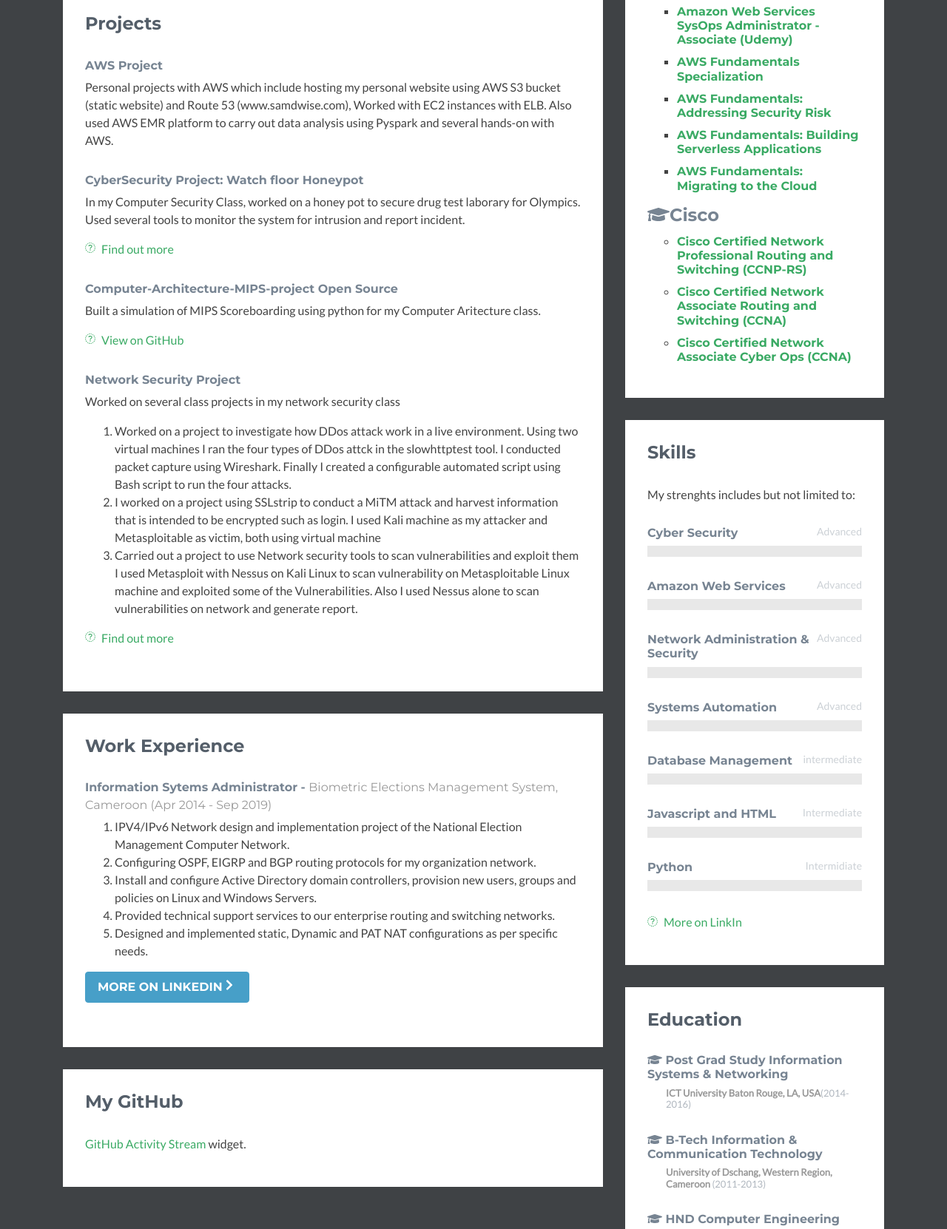
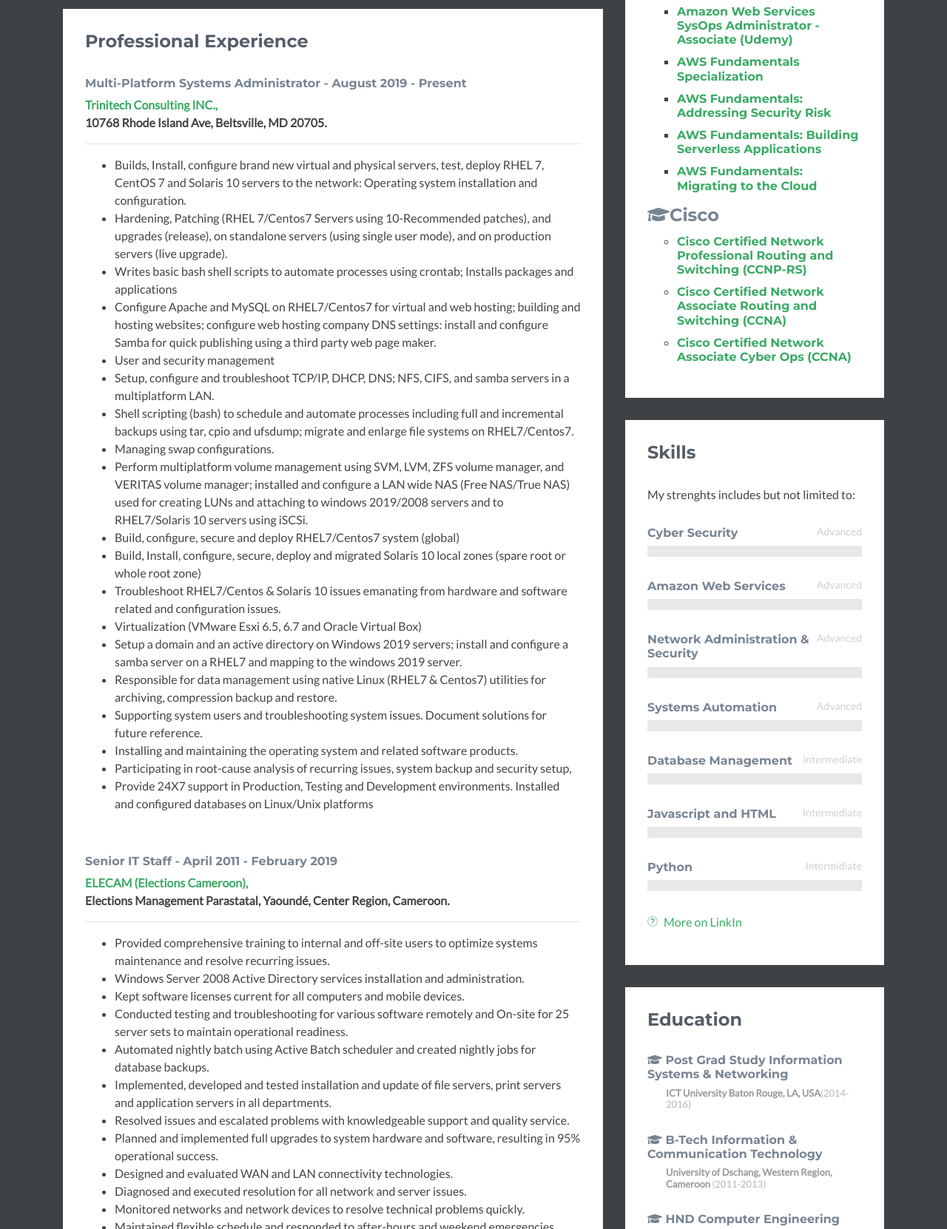
Before and after one commit to vincenario/resume2, a plain HTML site: page index.html in a window 1280 px wide. Shown: the part 723-2385 px from the top of the page at 74% size. Drawn offline with nearby package versions, Linux system fonts and the light colour scheme; no server answers; a script that the page names is missing; some icons are missing.

Commit message:
Modified index.hmtl to update Professional Summary & Experience

```diff
--- a/index.html
+++ b/index.html
@@ -39,7 +39,7 @@
                 <h1 class="name">Vincent Tembu</h1>
                 <h2 class="desc">IT Professional @ MD, USA </h2>
                 <ul class="social list-inline">
-                    <li class="list-inline-item"><a href="http://www.linkedin.com/in/bindavincent"><i class="fab fa-linkedin-in"></i></a></li>
+                    <li class="list-inline-item"><a href="http://www.linkedin.com/in/vincenario"><i class="fab fa-linkedin-in"></i></a></li>
                     <li class="list-inline-item"><a href="https://github.com/vincenario"><i class="fab fa-github-alt"></i></a></li>
                 </ul>
             </div><!--//profile-->
@@ -52,63 +52,74 @@
             <div class="primary col-lg-8 col-12">
                 <section class="about section">
                     <div class="section-inner">
-                        <h2 class="heading">About Me</h2>
+                        <h2 class="heading">Professional Summary</h2>
                         <div class="content">
-                            <p>I am Vincent B. Tembu, A goal-oriented and 5+ years experienced IT Professional with the drive and determination required to Design, implement and maintain enterprise IT network systems on premise and in the Cloud. A team player and problem solver with tested resolve, passion and creativity in addressing issues related to AWS Cloud Solutions, the Building of IT network infrastructures and migrations at the enterprise level. Proficient in network architecture protocols, Linux/Windows server maintenance and data communications. A bound full of exposure and experience on IPv4/IPv6 networks, Layer 2 and Layer 3 Switching, VLAN Management and Quality of Service (QoS). Hands on experience on Cisco’s IOS, TCP/IP and Spanning-tree Protocols, Voice VLAN configuration, CDP, VTP and Switch Port security. .</p>
+                             <ul>
+                            <li>LINUX/Unix/Windows Systems Administrator with  5+ years of experience in a multiplatform Linux, Unix and Windows environments with hands-on experience in the administration and management of  Red Hat Enterprise Linux, Centos 7, Solaris 10, Windows Server 2008, 2019 and Windows 7, 10, 11 client Operating systems.</li>
+                            <li>Dynamic, collaborative, great team player, detail oriented, multitasking abilities, excellent verbal and written communication skills; ability to work within strict deadlines and with a wide spectrum of people; Project Leader experience.</li>
+                            <li>Solid background in systems and software installation, user and group administration, role based access control, file transfer and sharing; competent in file systems, volume and storage management, patch management amongst others.</li>
+                        </ul>
 
                         </div><!--//content-->
                     </div><!--//section-inner-->
                 </section><!--//section-->
 
-
-                <section class="projects section">
-                    <div class="section-inner">
-                        <h2 class="heading">Projects</h2>
-                        <div class="content">
-
-                                    <div class="item">
-                                            <h3 class="title">AWS Project</h3>
-                                                    <p class="summary">Personal projects with AWS which include hosting my personal website using AWS S3 bucket (static website) and Route 53 (www.samdwise.com), Worked with EC2 instances with ELB.  Also used AWS EMR platform to carry out data analysis using Pyspark and several hands-on with AWS.</p>
-                                            </div><!--//item-->
-                                    <div class="item">
-
-                            <div class="item">
-                                <h3 class="title"><a href="#">CyberSecurity Project: Watch floor Honeypot</a></h3>
-                                <p class="summary">In my Computer Security Class, worked on a honey pot to secure drug test laborary for Olympics. Used several tools to monitor the system for intrusion and report incident.</p>
-                                <p><a class="more-link" href="" target="_blank"><i class="fa fa-external-link"></i> Find out more</a></p>
-                            </div><!--//item-->
-                            <div class="item">
-                                <h3 class="title"><a href="#">Computer-Architecture-MIPS-project</a> <span class="label label-theme">Open Source</span></h3>
-                                <p class="summary">Built a simulation of MIPS Scoreboarding using python for my Computer Aritecture class.</p>
-                                <p><a class="more-link" href="" target="_blank"><i class="fa fa-external-link"></i> View on GitHub</a></p>
-                            </div><!--//item-->
-                            <div class="item">
-                                <h3 class="title"><a href="#">Network Security Project</a></h3>
-                                <p class="summary">Worked on several class projects in my network security class</p>
-								<ol>
-								  <li>Worked on a project to investigate how DDos attack work in a live environment. Using two virtual machines I ran the four types of DDos attck in the slowhttptest tool. I conducted packet capture using Wireshark. Finally I created a configurable automated script using Bash script to run the four attacks.</li>
-								  <li>I worked on a project using SSLstrip to conduct a MiTM attack and harvest information that is intended to be encrypted such as login. I used Kali machine as my attacker and Metasploitable as victim, both using virtual machine</li>
-								  <li>Carried out a project to use Network security tools to scan vulnerabilities and exploit them I used Metasploit with Nessus on Kali Linux to scan vulnerability on Metasploitable Linux machine and exploited some of the Vulnerabilities. Also I used Nessus alone to scan vulnerabilities on network and generate report.</li>
-								</ol>
-                                <p><a class="more-link" href="" target="_blank"><i class="fa fa-external-link"></i> Find out more</a></p>
-                            </div><!--//item-->
-
-                        </div><!--//content-->
-                    </div><!--//section-inner-->
-                </section><!--//section-->
                 <section class="experience section">
                     <div class="section-inner">
-                        <h2 class="heading">Work Experience</h2>
+                        <h2 class="heading">Professional Experience</h2>
                         <div class="content">
                                 <div class="item">
-                                        <h3 class="title">Information Sytems Administrator - <span class="place"><a href="http://elecam.cm/">Biometric Elections Management System, Cameroon </a></span> <span class="year">(Apr 2014 - Sep 2019)</span></h3>
-                                        <ol>
-                                                <li>IPV4/IPv6 Network design and implementation project of the National Election Management Computer Network.</li>
-                                                <li>Configuring OSPF, EIGRP and BGP routing protocols for my organization network.</li>
-                                                <li>Install and configure Active Directory domain controllers, provision new users, groups and policies on Linux and Windows Servers.</li>
-                                                <li>Provided technical support services to our enterprise routing and switching networks.</li>
-                                                <li>Designed and implemented static, Dynamic and PAT NAT configurations as per specific needs.</li>
-                                              </ol>
+                                    <h3 class="title">Multi-Platform Systems Administrator  - August 2019 - Present</h3> <span class="place"><b><a href="http://www.trinitechconsulting.com/">Trinitech Consulting INC.,</a></b></span>
+                                    <br><b>10768 Rhode Island Ave, Beltsville, MD 20705.</b>
+                                    <hr>
+                                         <p>
+                                <ul>
+                                    <li>Builds, Install, configure brand new virtual and physical servers, test, deploy RHEL 7, CentOS 7 and Solaris 10 servers to the network: Operating system installation and configuration.</li>
+                                    <li>Hardening, Patching (RHEL 7/Centos7 Servers using 10-Recommended patches), and upgrades (release), on standalone servers (using single user mode), and on production servers (live upgrade).</li>
+                                    <li>Writes basic bash shell scripts to automate processes using crontab; Installs packages and applications</li>
+                                    <li>Configure Apache and MySQL on RHEL7/Centos7 for virtual and web hosting; building and hosting websites; configure web hosting company DNS settings: install and configure Samba for quick publishing using a third party web page maker.</li>
+                                    <li>User and security management</li>
+                                    <li>Setup, configure and troubleshoot TCP/IP, DHCP, DNS; NFS, CIFS, and samba servers in a multiplatform LAN.</li>
+                                    <li>Shell scripting (bash) to schedule and automate processes including full and incremental backups using tar, cpio and ufsdump; migrate and enlarge file systems on RHEL7/Centos7. </li>
+                                    <li>Managing swap configurations.</li>
+                                    <li>Perform multiplatform volume management using SVM, LVM, ZFS volume manager, and VERITAS volume manager; installed and configure a LAN wide NAS (Free NAS/True NAS) used for creating LUNs and attaching to windows 2019/2008 servers and to RHEL7/Solaris 10 servers using iSCSi.</li>
+                                    <li>Build, configure, secure and deploy RHEL7/Centos7 system (global)</li>
+                                    <li>Build, Install, configure, secure, deploy and migrated Solaris 10 local zones (spare root or      whole root zone)</li>
+                                    <li>Troubleshoot RHEL7/Centos & Solaris 10 issues emanating from hardware and software related and   configuration issues.</li>
+                                    <li>Virtualization (VMware Esxi 6.5, 6.7 and Oracle Virtual Box)</li>
+                                    <li>Setup a domain and an active directory on Windows 2019 servers; install and configure a samba server on a RHEL7 and mapping to the windows 2019 server.</li>
+                                    <li>Responsible for data management using native Linux (RHEL7 & Centos7) utilities for archiving, compression backup and restore. </li>
+                                    <li>Supporting system users and troubleshooting system issues. Document solutions for future reference.</li>
+                                    <li>Installing and maintaining the operating system and related software products.  </li>
+                                    <li>Participating in root-cause analysis of recurring issues, system backup and security setup, </li>
+                                    <li>Provide 24X7 support in Production, Testing and Development environments.
+                                    Installed and configured databases on Linux/Unix platforms</li>
+                            </ul>
+                        </p>
+                                    </div><!--//item-->
+                        <br>
+                         <div class="item">
+                                    <h3 class="title">Senior IT Staff  - April 2011 - February 2019</h3> <span class="place"><b><a href="http://www.elecam.cm/">ELECAM (Elections Cameroon),</a></b></span>
+                                    <br><b>Elections Management Parastatal, Yaoundé, Center Region, Cameroon.</b>
+                                    <hr>
+                            <p>
+                               <ul>
+                                   <li>Provided comprehensive training to internal and off-site users to optimize systems maintenance and resolve recurring issues.</li>
+                                   <li>Windows Server 2008 Active Directory services installation and administration.</li>
+                                   <li>Kept software licenses current for all computers and mobile devices.</li>
+                                   <li>Conducted testing and troubleshooting for various software remotely and On-site for 25 server sets to maintain operational readiness.</li>
+                                   <li>Automated nightly batch using Active Batch scheduler and created nightly jobs for database backups.</li>
+                                   <li>Implemented, developed and tested installation and update of file servers, print servers and application servers in all departments.</li>
+                                   <li>Resolved issues and escalated problems with knowledgeable support and quality service.</li>
+                                   <li>Planned and implemented full upgrades to system hardware and software, resulting in 95% operational success.</li>
+                                   <li>Designed and evaluated WAN and LAN connectivity technologies.</li>
+                                   <li>Diagnosed and executed resolution for all network and server issues.</li>
+                                   <li>Monitored networks and network devices to resolve technical problems quickly.</li>
+                                   <li>Maintained flexible schedule and responded to after-hours and weekend emergencies.</li>
+                                   <li>Performed network security design and integration duties.</li>
+                                   <li>Optimized system security and performance with proactive changes such as Patching and configuration hardening.Optimized system security and performance with proactive changes such as Patching and configuration hardening.</li>
+                               </ul>
+                            </p>
                                         <a class="btn btn-cta-secondary" href="https://www.linkedin.com/in/vincenario">More on linkedin <i class="fa fa-chevron-right"></i></a>
                                     </div><!--//item-->
 
@@ -139,7 +150,7 @@
                             <ul class="list-unstyled">
                                 <li><i class="fas fa-map-marker-alt"></i><span class="sr-only">Location:</span>Severn, MD, US</li>
                                 <li><i class="fas fa-envelope"></i><span class="sr-only">Email:</span><a href="#">vincenario2005@gmail.com</a></li>
-                                <li><i class="fas fa-link"></i><span class="sr-only">Website:</span><a href="#">http://www.vinceario.com</a></li>
+                                <li><i class="fas fa-link"></i><span class="sr-only">Website:</span><a href="#">http://resume.vincentbtembu.info/</a></li>
                             </ul>
                         </div><!--//content-->
                     </div><!--//section-inner-->
```
